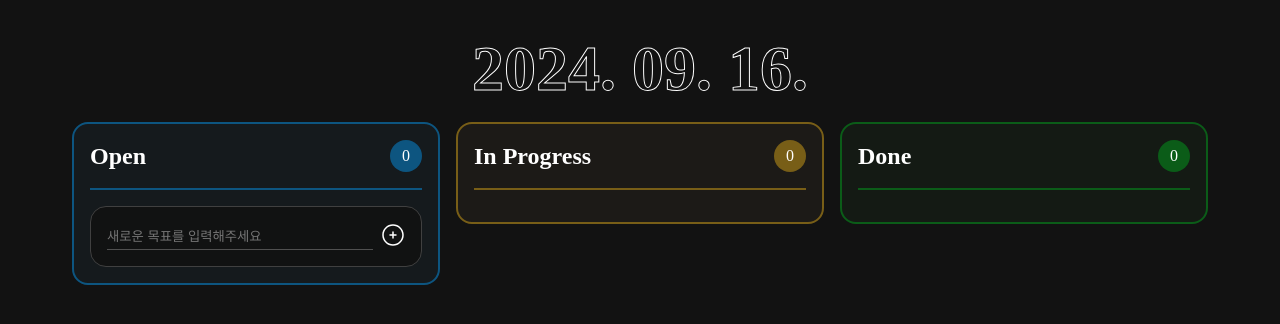
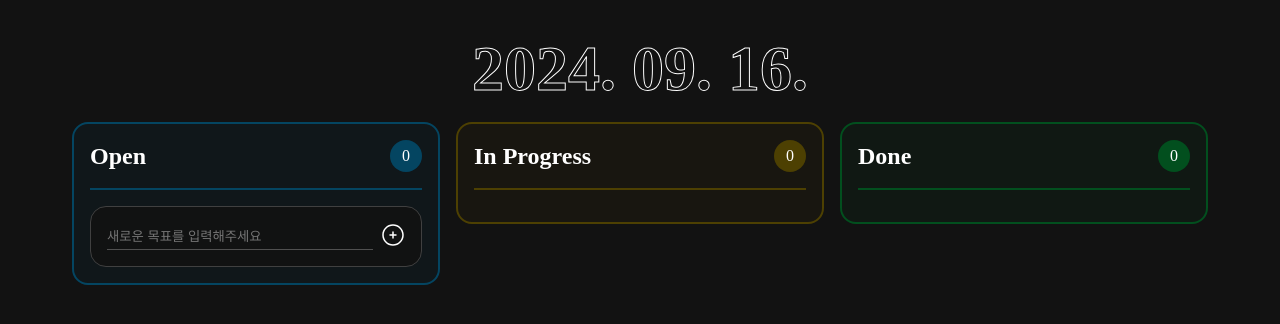
Before and after one commit to psst54/react-todo-20th, a React (Create React App) app: page / in a window 1280 px wide. Shown: the top 324 px of the page. Built offline with nearby package versions, Linux system fonts and the light colour scheme.

Commit message:
chore: fix color constants

```diff
--- a/src/components/kanbanBoard/constants.js
+++ b/src/components/kanbanBoard/constants.js
@@ -1,6 +1,6 @@
-export const OPEN = 'open';
-export const IN_PROGRESS = 'in-progress';
-export const DONE = 'done';
+export const OPEN = 'OPEN';
+export const IN_PROGRESS = 'IN_PROGRESS';
+export const DONE = 'DONE';
 
 export const STATE_LIST = Object.freeze({
   [OPEN]: {
@@ -16,18 +16,3 @@ export const STATE_LIST = Object.freeze({
     id: 'done',
   },
 });
-
-export const COLOR = Object.freeze({
-  [OPEN]: {
-    background: '#31627e1a',
-    border: '#0d5580',
-  },
-  [IN_PROGRESS]: {
-    background: '#7267451a',
-    border: '#785e17',
-  },
-  [DONE]: {
-    background: '#2a5f2d1a',
-    border: '#0b5c18',
-  },
-});
--- a/src/components/kanbanBoard/styles.js
+++ b/src/components/kanbanBoard/styles.js
@@ -1,5 +1,4 @@
 import styled from 'styled-components';
-import { COLOR } from './constants';
 import { COLORS } from 'styles/constants';
 
 export const Container = styled.main`
@@ -22,8 +21,8 @@ export const ColumnContainer = styled.section`
 
   height: fit-content;
   padding: 1rem;
-  background: ${(props) => COLOR[props.state].background};
-  border: 2px solid ${(props) => COLOR[props.state].border};
+  background: ${(props) => COLORS.BACKGROUND[props.state.toUpperCase()]};
+  border: 2px solid ${(props) => COLORS.BORDER[props.state.toUpperCase()]};
   border-radius: 1rem;
 `;
 
@@ -40,12 +39,12 @@ export const SubjectCount = styled.p`
 
   width: 2rem;
   height: 2rem;
-  background: ${(props) => COLOR[props.state].border};
+  background: ${(props) => COLORS.BORDER[props.state]};
   border-radius: 1rem;
 `;
 
 export const DivideLine = styled.hr`
-  border: 1px solid ${(props) => COLOR[props.state].border};
+  border: 1px solid ${(props) => COLORS.BORDER[props.state]};
 `;
 
 export const SubjectListContainer = styled.ul`
--- a/src/styles/constants.js
+++ b/src/styles/constants.js
@@ -8,10 +8,16 @@ export const COLORS = {
   BACKGROUND: {
     STANDARD: '#121212',
     CARD: '#121212ee',
+    OPEN: '#0445611a',
+    IN_PROGRESS: '#4d40021a',
+    DONE: '#024f1e1a',
   },
 
   BORDER: {
     STANDARD: '#505050',
     CARD: '#404040',
+    OPEN: '#044561',
+    IN_PROGRESS: '#4d4002',
+    DONE: '#024f1e',
   },
 };
```
